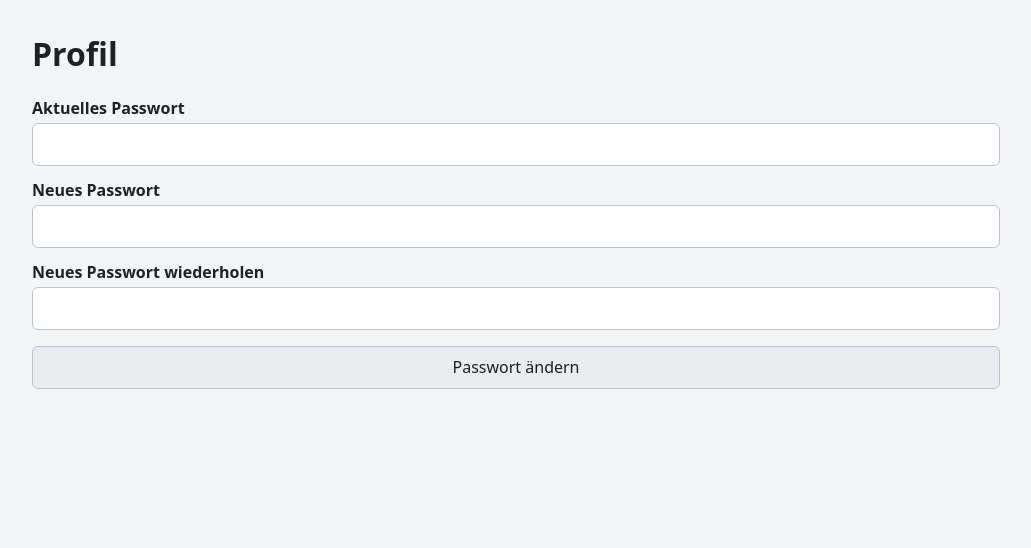
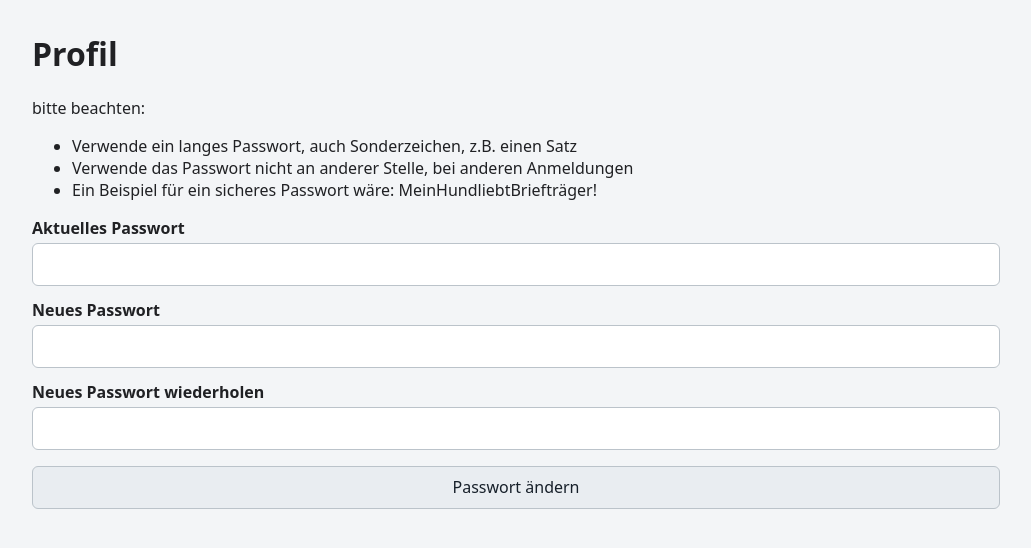
Before and after one commit to oopskoule/dienstplan, a Flask app: page /profil in a window 1280 px wide. Shown: the part 91-639 px from the top of the page, without its empty margins (124-1155 px from the left). Run offline with Flask 3, Linux system fonts and the light colour scheme; a user stored in the database is signed in.

Commit message:
minor changes

```diff
--- a/app/templates/profile.html
+++ b/app/templates/profile.html
@@ -3,6 +3,15 @@
 {% block content %}
 <div class="container">
     <h1>Profil</h1>
+
+    <p>bitte beachten:</p>
+    <p>
+      <ul>
+        <li>Verwende ein langes Passwort, auch Sonderzeichen, z.B. einen Satz</li>
+        <li>Verwende das Passwort nicht an anderer Stelle, bei anderen Anmeldungen</li>
+        <li>Ein Beispiel für ein sicheres Passwort wäre: MeinHundliebtBriefträger!</li>
+      </ul>
+    </p>
 
     <form method="post">
 	<input type="hidden" name="csrf_token" value="{{ session.get('csrf_token', '') }}">
```
Also changed, not shown: 1 other file.
